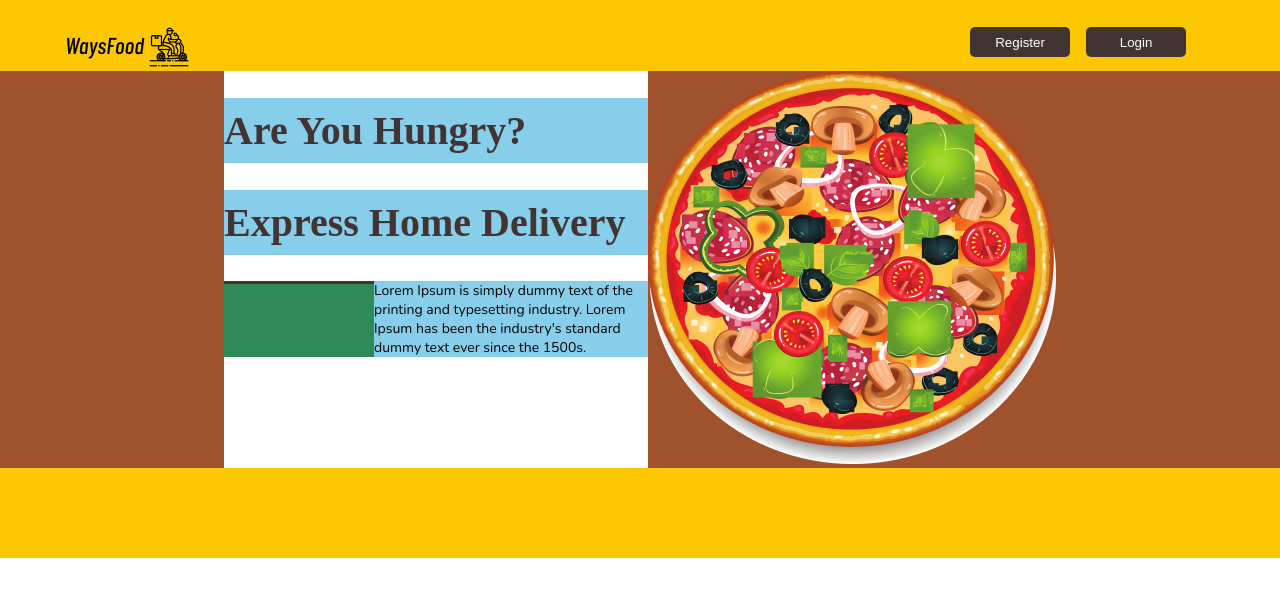
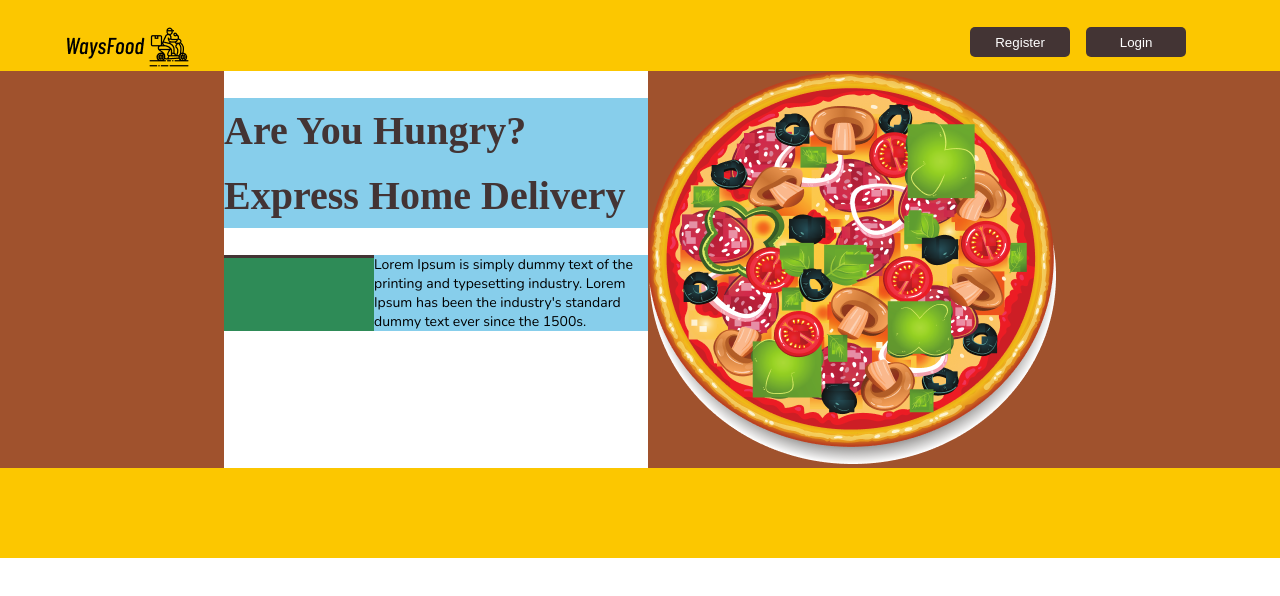
Before and after one commit to rizaruved/waysfood, a React (Create React App) app: page / in a window 1280 px wide. Shown: the top 596 px of the page. Built offline with nearby package versions, Linux system fonts and the light colour scheme; a web font is replaced by a local one.

Commit message:
/ ‘src/pages/Home.jsx’

```diff
--- a/src/pages/Home.jsx
+++ b/src/pages/Home.jsx
@@ -17,8 +17,7 @@ function Home() {
 
           <div className="main">
             <div className="mainText">
-              <h1 id="main-text-1">Are You Hungry?</h1>
-              <h1 id="main-text-2">Express Home Delivery</h1>
+              <h1 id="main-text-1">Are You Hungry? <br/> Express Home Delivery</h1>
               <div className="mainContent">
                 <div className="mainStick"></div>
                 <div className="mainDescription">
```
